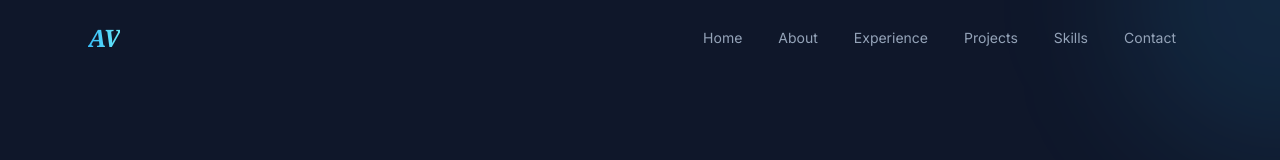
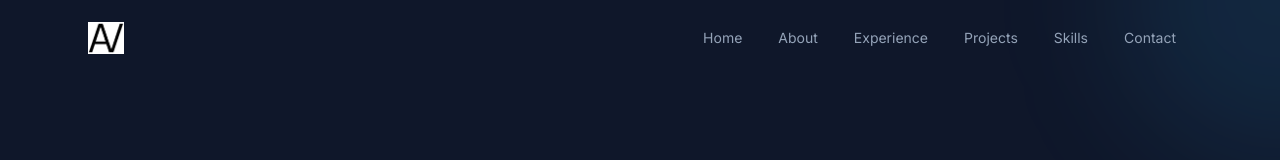
Before and after one commit to KuroNekooo27/Portfolio, a React (Vite) app: page / in a window 1280 px wide. Shown: the top 160 px of the page. Built offline with nearby package versions, Linux system fonts and the light colour scheme.

Commit message:
feat: use actual AV logo PNG for favicon and navbar

```diff
--- a/index.html
+++ b/index.html
@@ -2,7 +2,7 @@
 <html lang="en" class="scroll-smooth">
   <head>
     <meta charset="UTF-8" />
-    <link rel="icon" type="image/svg+xml" href="/logo.svg" />
+    <link rel="icon" type="image/png" href="/logo.png" />
     <meta name="viewport" content="width=device-width, initial-scale=1.0" />
     <meta name="description" content="Full-Stack MERN Developer Portfolio — Building accessible, high-performance web and mobile applications." />
     <link rel="preconnect" href="https://fonts.googleapis.com" />
--- a/src/components/Navbar.jsx
+++ b/src/components/Navbar.jsx
@@ -30,7 +30,7 @@ const Navbar = () => {
           duration={500}
           className="text-2xl font-bold cursor-pointer flex items-center gap-2"
         >
-          <span className="font-serif italic gradient-text tracking-tight">AV</span>
+          <img src="/logo.png" alt="AV Logo" className="h-8 w-auto" />
         </Link>
 
         {/* Desktop Links */}
```
Also changed, not shown: public/logo.png (added).
